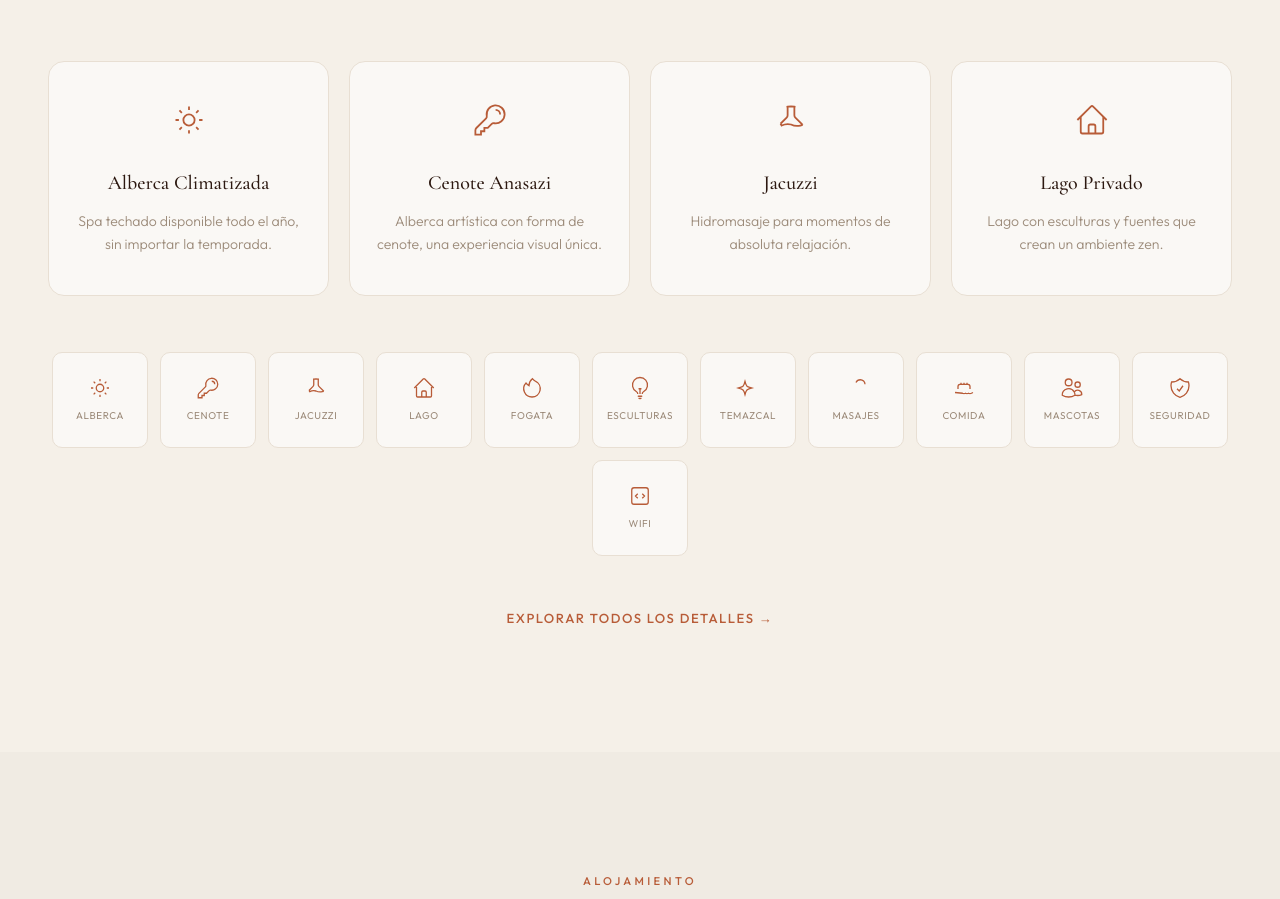
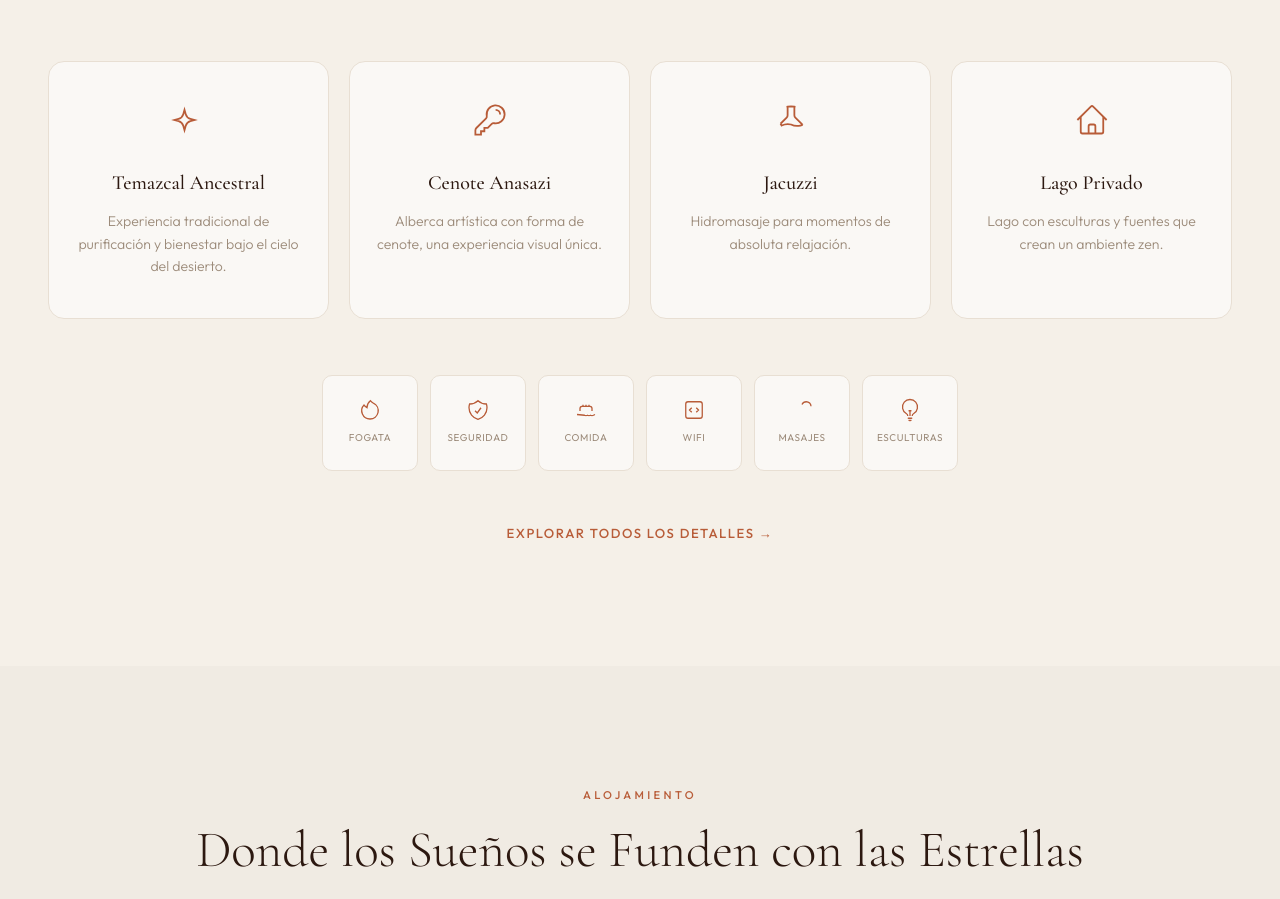
Before and after one commit to nekigaimarketing/glamping-anasazi-website, a plain HTML site: page index.html in a window 1280 px wide. Shown: the part 1938-2837 px from the top of the page. Drawn offline with nearby package versions, Linux system fonts and the light colour scheme; a web font is replaced by a local one.

Commit message:
update amenities (Temazcal + 6 chips), update La Experiencia photo, and fix gallery 3rd image

```diff
--- a/index.html
+++ b/index.html
@@ -2061,24 +2061,18 @@
 
     var D = {
         amCards: [
-            {icon:'<svg viewBox="0 0 24 24"><path d="M12 3v2.25m6.364.386l-1.591 1.591M21 12h-2.25m-.386 6.364l-1.591-1.591M12 18.75V21m-4.773-4.227l-1.591 1.591M5.25 12H3m4.227-4.773L5.636 5.636M15.75 12a3.75 3.75 0 11-7.5 0 3.75 3.75 0 017.5 0z"/></svg>',name:{es:'Alberca Climatizada',en:'Heated Pool'},desc:{es:'Spa techado disponible todo el año, sin importar la temporada.',en:'Covered spa available year-round, regardless of season.'}},
+            {icon:'<svg viewBox="0 0 24 24"><path d="M9.813 15.904L9 18.75l-.813-2.846a4.5 4.5 0 00-3.09-3.09L2.25 12l2.846-.813a4.5 4.5 0 003.09-3.09L9 5.25l.813 2.846a4.5 4.5 0 003.09 3.09L15.75 12l-2.846.813a4.5 4.5 0 00-3.09 3.09z"/></svg>',name:{es:'Temazcal Ancestral',en:'Ancestral Temazcal'},desc:{es:'Experiencia tradicional de purificación y bienestar bajo el cielo del desierto.',en:'Traditional purification and wellness experience under the desert sky.'}},
             {icon:'<svg viewBox="0 0 24 24"><path d="M15.75 5.25a3 3 0 013 3m3 0a6 6 0 01-7.029 5.912c-.563-.097-1.159.026-1.563.43L10.5 17.25H8.25v2.25H6v2.25H2.25v-2.818c0-.597.237-1.17.659-1.591l6.499-6.499c.404-.404.527-1 .43-1.563A6 6 0 1121.75 8.25z"/></svg>',name:{es:'Cenote Anasazi',en:'Anasazi Cenote'},desc:{es:'Alberca artística con forma de cenote, una experiencia visual única.',en:'Artistic cenote-shaped pool, a unique visual experience.'}},
             {icon:'<svg viewBox="0 0 24 24"><path d="M9.75 3.104v5.714a2.25 2.25 0 01-.659 1.591L5 14.5M9.75 3.104c-.251.023-.501.05-.75.082m.75-.082a24.301 24.301 0 014.5 0m0 0v5.714c0 .597.237 1.17.659 1.591L19.8 15.3M14.25 3.104c.251.023.501.05.75.082M19.8 15.3l-1.57.393A9.065 9.065 0 0112 15a9.065 9.065 0 00-6.23.693L5 14.5"/></svg>',name:{es:'Jacuzzi',en:'Jacuzzi'},desc:{es:'Hidromasaje para momentos de absoluta relajación.',en:'Hydromassage for moments of absolute relaxation.'}},
             {icon:'<svg viewBox="0 0 24 24"><path d="M2.25 12l8.954-8.955c.44-.439 1.152-.439 1.591 0L21.75 12M4.5 9.75v10.125c0 .621.504 1.125 1.125 1.125H9.75v-4.875c0-.621.504-1.125 1.125-1.125h2.25c.621 0 1.125.504 1.125 1.125V21h4.125c.621 0 1.125-.504 1.125-1.125V9.75M8.25 21h8.25"/></svg>',name:{es:'Lago Privado',en:'Private Lake'},desc:{es:'Lago con esculturas y fuentes que crean un ambiente zen.',en:'Lake with sculptures and fountains creating a zen atmosphere.'}}
         ],
         amSquares: [
-            {icon:'<svg viewBox="0 0 24 24"><path d="M12 3v2.25m6.364.386l-1.591 1.591M21 12h-2.25m-.386 6.364l-1.591-1.591M12 18.75V21m-4.773-4.227l-1.591 1.591M5.25 12H3m4.227-4.773L5.636 5.636M15.75 12a3.75 3.75 0 11-7.5 0 3.75 3.75 0 017.5 0z"/></svg>',name:{es:'Alberca',en:'Pool'}},
-            {icon:'<svg viewBox="0 0 24 24"><path d="M15.75 5.25a3 3 0 013 3m3 0a6 6 0 01-7.029 5.912c-.563-.097-1.159.026-1.563.43L10.5 17.25H8.25v2.25H6v2.25H2.25v-2.818c0-.597.237-1.17.659-1.591l6.499-6.499c.404-.404.527-1 .43-1.563A6 6 0 1121.75 8.25z"/></svg>',name:{es:'Cenote',en:'Cenote'}},
-            {icon:'<svg viewBox="0 0 24 24"><path d="M9.75 3.104v5.714a2.25 2.25 0 01-.659 1.591L5 14.5M9.75 3.104c-.251.023-.501.05-.75.082m.75-.082a24.301 24.301 0 014.5 0m0 0v5.714c0 .597.237 1.17.659 1.591L19.8 15.3M14.25 3.104c.251.023.501.05.75.082M19.8 15.3l-1.57.393A9.065 9.065 0 0112 15a9.065 9.065 0 00-6.23.693L5 14.5"/></svg>',name:{es:'Jacuzzi',en:'Jacuzzi'}},
-            {icon:'<svg viewBox="0 0 24 24"><path d="M2.25 12l8.954-8.955c.44-.439 1.152-.439 1.591 0L21.75 12M4.5 9.75v10.125c0 .621.504 1.125 1.125 1.125H9.75v-4.875c0-.621.504-1.125 1.125-1.125h2.25c.621 0 1.125.504 1.125 1.125V21h4.125c.621 0 1.125-.504 1.125-1.125V9.75M8.25 21h8.25"/></svg>',name:{es:'Lago',en:'Lake'}},
             {icon:'<svg viewBox="0 0 24 24"><path d="M15.362 5.214A8.252 8.252 0 0112 21 8.25 8.25 0 016.038 7.048 8.287 8.287 0 009 9.6a8.983 8.983 0 013.361-6.867 8.21 8.21 0 003 2.48z"/></svg>',name:{es:'Fogata',en:'Fire Pit'}},
-            {icon:'<svg viewBox="0 0 24 24"><path d="M12 18v-5.25m0 0a6.01 6.01 0 001.5-.189m-1.5.189a6.01 6.01 0 01-1.5-.189m3.75 7.478a12.06 12.06 0 01-4.5 0m3.75 2.383a14.406 14.406 0 01-3 0M14.25 18v-.192c0-.983.658-1.823 1.508-2.316a7.5 7.5 0 10-7.517 0c.85.493 1.509 1.333 1.509 2.316V18"/></svg>',name:{es:'Esculturas',en:'Sculptures'}},
-            {icon:'<svg viewBox="0 0 24 24"><path d="M9.813 15.904L9 18.75l-.813-2.846a4.5 4.5 0 00-3.09-3.09L2.25 12l2.846-.813a4.5 4.5 0 003.09-3.09L9 5.25l.813 2.846a4.5 4.5 0 003.09 3.09L15.75 12l-2.846.813a4.5 4.5 0 00-3.09 3.09z"/></svg>',name:{es:'Temazcal',en:'Temazcal'}},
+            {icon:'<svg viewBox="0 0 24 24"><path d="M9 12.75L11.25 15 15 9.75m-3-7.036A11.959 11.959 0 013.598 6 11.99 11.99 0 003 9.749c0 5.592 3.824 10.29 9 11.623 5.176-1.332 9-6.03 9-11.622 0-1.31-.21-2.571-.598-3.751h-.152c-3.196 0-6.1-1.248-8.25-3.285z"/></svg>',name:{es:'Seguridad',en:'Security'}},
+            {icon:'<svg viewBox="0 0 24 24"><path d="M12 8.25v-1.5m0 1.5c-1.355 0-2.697.056-4.024.166C6.845 8.51 6 9.473 6 10.608v2.513m6-4.87c1.355 0 2.697.055 4.024.165C17.155 8.51 18 9.473 18 10.608v2.513m-3-4.87v-1.5m-6 1.5v-1.5m12 9.75l-1.5.75a3.354 3.354 0 01-3 0 3.354 3.354 0 01-3 0 3.354 3.354 0 01-3 0L3 16.5"/></svg>',name:{es:'Comida',en:'Food'}},
+            {icon:'<svg viewBox="0 0 24 24"><path d="M14.25 9.75L16.5 12l-2.25 2.25m-4.5 0L7.5 12l2.25-2.25M6 20.25h12A2.25 2.25 0 0020.25 18V6A2.25 2.25 0 0018 3.75H6A2.25 2.25 0 003.75 6v12A2.25 2.25 0 006 20.25z"/></svg>',name:'WiFi'},
             {icon:'<svg viewBox="0 0 24 24"><path d="M21 8.25c0-2.485-2.099-4.5-4.688-4.5-1.935 0-3.597 1.126-4.312 2.733-.715-1.607-2.377-2.733C5.1 3.75 3 5.765 3 8.25c0 7.22 9 12 9 12s9-4.78 9-12z"/></svg>',name:{es:'Masajes',en:'Massages'}},
-            {icon:'<svg viewBox="0 0 24 24"><path d="M12 8.25v-1.5m0 1.5c-1.355 0-2.697.056-4.024.166C6.845 8.51 6 9.473 6 10.608v2.513m6-4.87c1.355 0 2.697.055 4.024.165C17.155 8.51 18 9.473 18 10.608v2.513m-3-4.87v-1.5m-6 1.5v-1.5m12 9.75l-1.5.75a3.354 3.354 0 01-3 0 3.354 3.354 0 01-3 0 3.354 3.354 0 01-3 0L3 16.5"/></svg>',name:{es:'Comida',en:'Food'}},
-            {icon:'<svg viewBox="0 0 24 24"><path d="M15 19.128a9.38 9.38 0 002.625.372 9.337 9.337 0 004.121-.952 4.125 4.125 0 00-7.533-2.493M15 19.128v-.003c0-1.113-.285-2.16-.786-3.07M15 19.128v.106A12.318 12.318 0 018.624 21c-2.331 0-4.512-.645-6.374-1.766l-.001-.109a6.375 6.375 0 0111.964-3.07M12 6.375a3.375 3.375 0 11-6.75 0 3.375 3.375 0 016.75 0zm8.25 2.25a2.625 2.625 0 11-5.25 0 2.625 2.625 0 015.25 0z"/></svg>',name:{es:'Mascotas',en:'Pets'}},
-            {icon:'<svg viewBox="0 0 24 24"><path d="M9 12.75L11.25 15 15 9.75m-3-7.036A11.959 11.959 0 013.598 6 11.99 11.99 0 003 9.749c0 5.592 3.824 10.29 9 11.623 5.176-1.332 9-6.03 9-11.622 0-1.31-.21-2.571-.598-3.751h-.152c-3.196 0-6.1-1.248-8.25-3.285z"/></svg>',name:{es:'Seguridad',en:'Security'}},
-            {icon:'<svg viewBox="0 0 24 24"><path d="M14.25 9.75L16.5 12l-2.25 2.25m-4.5 0L7.5 12l2.25-2.25M6 20.25h12A2.25 2.25 0 0020.25 18V6A2.25 2.25 0 0018 3.75H6A2.25 2.25 0 003.75 6v12A2.25 2.25 0 006 20.25z"/></svg>',name:'WiFi'}
+            {icon:'<svg viewBox="0 0 24 24"><path d="M12 18v-5.25m0 0a6.01 6.01 0 001.5-.189m-1.5.189a6.01 6.01 0 01-1.5-.189m3.75 7.478a12.06 12.06 0 01-4.5 0m3.75 2.383a14.406 14.406 0 01-3 0M14.25 18v-.192c0-.983.658-1.823 1.508-2.316a7.5 7.5 0 10-7.517 0c.85.493 1.509 1.333 1.509 2.316V18"/></svg>',name:{es:'Esculturas',en:'Sculptures'}}
         ],
         acc: [
             {img:'https://images.unsplash.com/photo-1520250497591-112f2f40a3f4?w=800&q=80',badge:{es:'Básico',en:'Basic'},title:{es:'Glamping Básico',en:'Basic Glamping'},tag:{es:'Confort en el desierto',en:'Desert comfort'},feats:[{es:'4 huéspedes',en:'4 guests'},{es:'2 camas queen',en:'2 queen beds'},{es:'A/C, WiFi, TV',en:'A/C, WiFi, TV'}],price:'$2,500',unit:{es:'MXN / noche',en:'MXN / night'}},
@@ -2097,7 +2091,7 @@
         gallery: [
             'https://images.unsplash.com/photo-1520250497591-112f2f40a3f4?w=600&q=80',
             'https://images.unsplash.com/photo-1571896349842-33c89424de2d?w=600&q=80',
-            'https://images.unsplash.com/photo-1618767689160-da3fb8923367?w=600&q=80',
+            'https://images.unsplash.com/photo-1512917774080-9991f1c4c750?w=600&q=80',
             'https://images.unsplash.com/photo-1542314831-068cd1dbfeeb?w=600&q=80',
             'https://images.unsplash.com/photo-1582719478250-c89cae4dc85b?w=600&q=80',
             'https://images.unsplash.com/photo-1551882547-ff40c63fe5fa?w=600&q=80',
```
Also changed, not shown: assets/images/essence.jpg.
